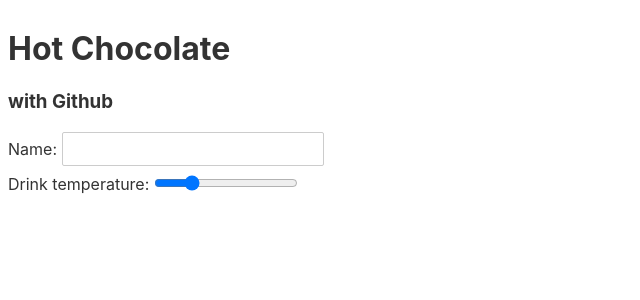
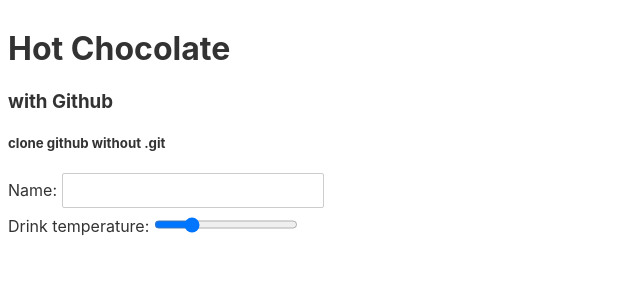
Before and after one commit to alanbar/hot-choc, a Svelte app: page / in a window 1280 px wide. Shown: the top 300 px of the page, without its empty margins (0-640 px from the left). Built offline with nearby package versions, Linux system fonts and the light colour scheme.

Commit message:
clone message

```diff
--- a/src/App.svelte
+++ b/src/App.svelte
@@ -6,7 +6,7 @@
 
 <h1>Hot Chocolate</h1>
 <h3>with Github</h3>
-
+<h5>clone github without .git</h5>
 <label>
 	Name:
 	<input type="text" bind:value={name}>
```
